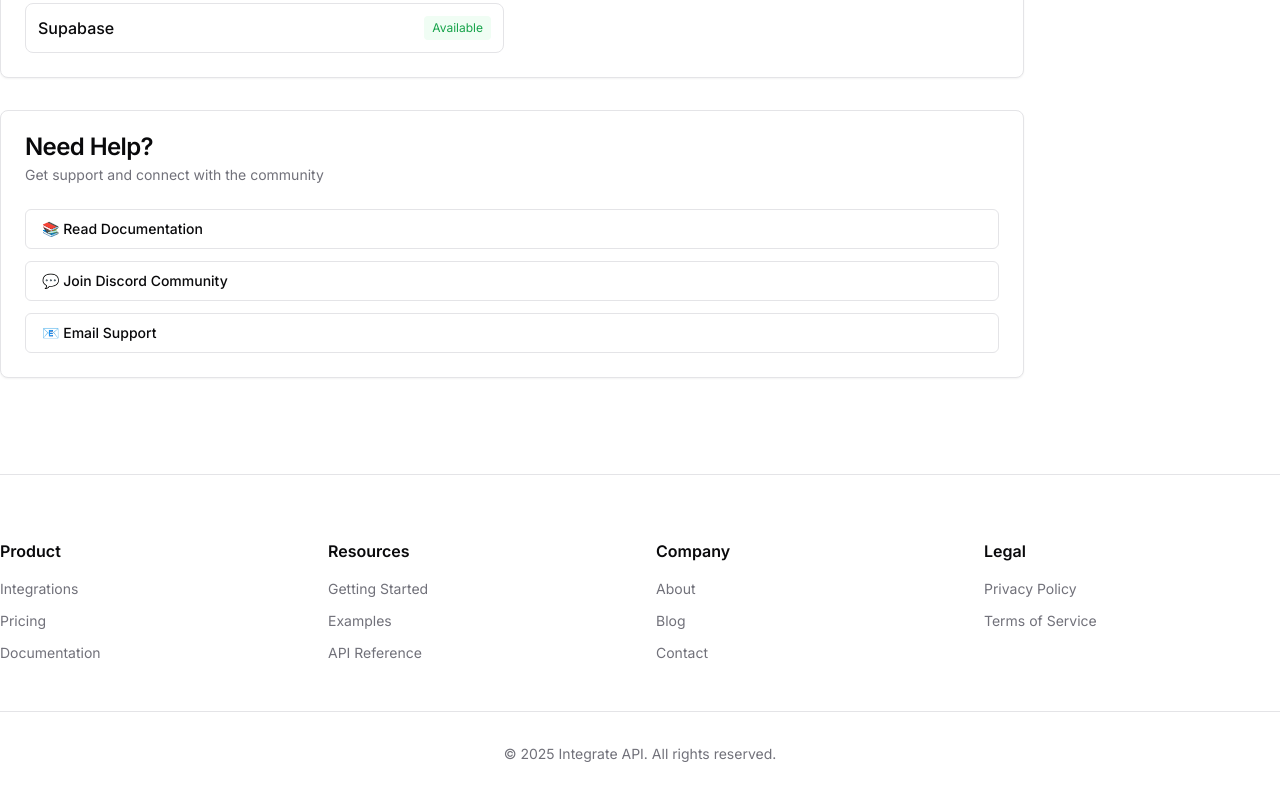
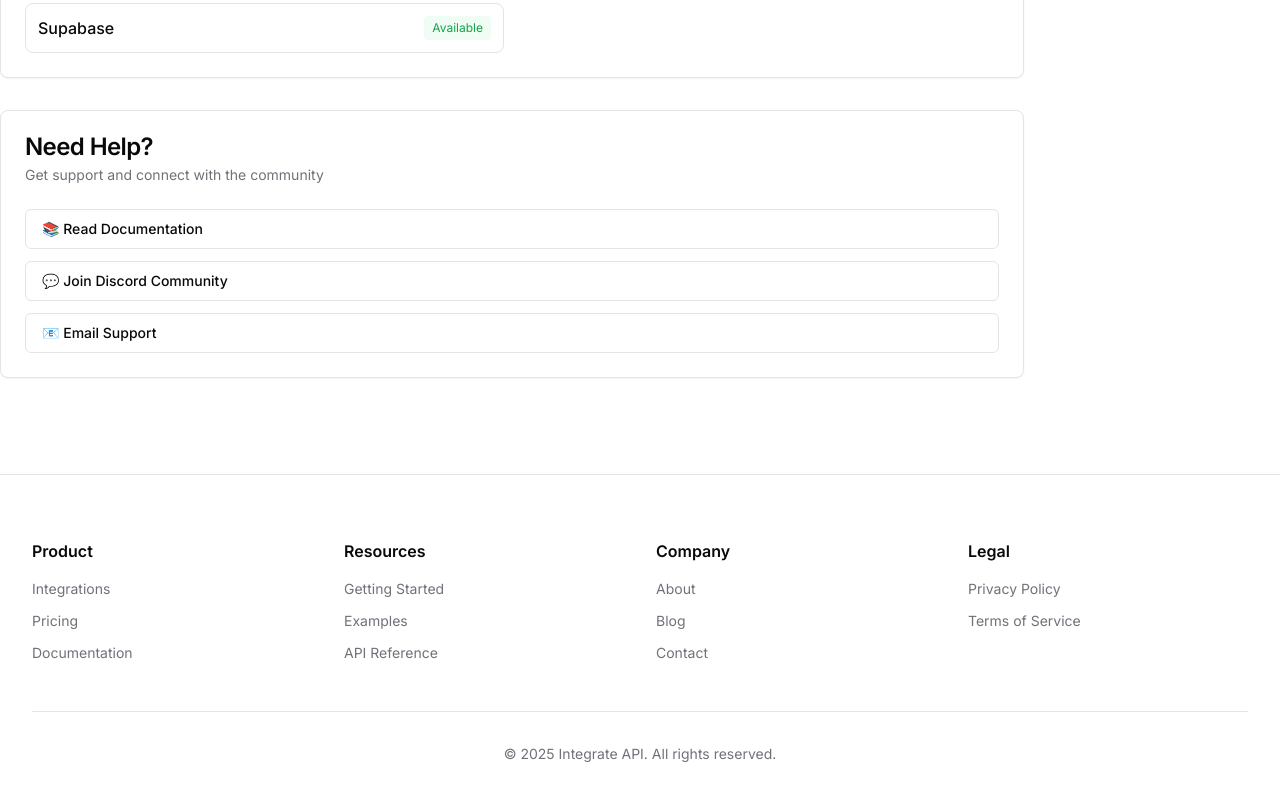
Before and after one commit to Reliathedisco/api_integration_CLI, a Next.js app: page /dashboard in a window 1280 px wide. Shown: the part 1274-2074 px from the top of the page. Built offline with nearby package versions, Linux system fonts and the light colour scheme.

Commit message:
Fix dashboard and footer indentation/centering

```diff
--- a/app/dashboard/page.tsx
+++ b/app/dashboard/page.tsx
@@ -10,7 +10,7 @@ export default function DashboardPage() {
   return (
     <>
       <Navigation />
-      <main className="flex-1">
+      <main className="flex flex-col flex-1">
         <section className="container py-24">
           <div className="mb-12">
             <h1 className="text-4xl font-bold mb-2">Dashboard</h1>
--- a/components/footer.tsx
+++ b/components/footer.tsx
@@ -3,7 +3,7 @@ import Link from "next/link";
 export function Footer() {
   return (
     <footer className="border-t bg-background">
-      <div className="container py-12 md:py-16">
+      <div className="container mx-auto px-4 md:px-6 lg:px-8 py-12 md:py-16">
         <div className="grid grid-cols-2 md:grid-cols-4 gap-8">
           <div>
             <h3 className="font-semibold mb-4">Product</h3>
```
